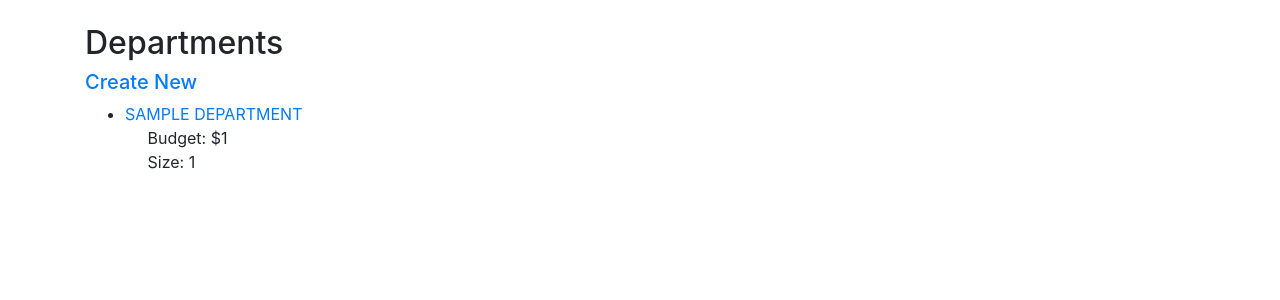
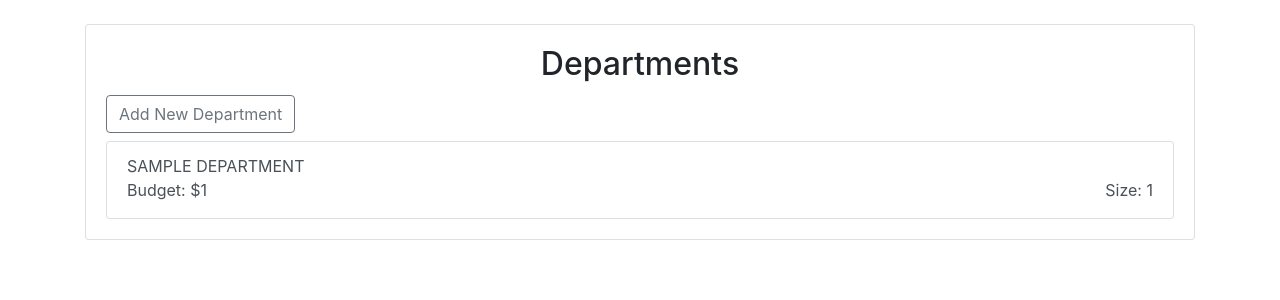
Before and after one commit to raving-remoras/bangazon-workflow, a Django app: page /bangazon/departments/ in a window 1280 px wide. Shown: the part 56-356 px from the top of the page. Run offline with Django 3.2, Linux system fonts and the light colour scheme; tables that the repository leaves empty hold one stand-in row (values such as "Sample post"); some libraries are stand-ins or nearby versions.

Commit message:
styled departments page and form

```diff
--- a/agileHR/templates/agileHR/department.html
+++ b/agileHR/templates/agileHR/department.html
@@ -2,20 +2,31 @@
 {% load humanize %}
 
 {% block content %}
-    <h2>Departments</h2>
-    <h5><a href="{% url 'agileHR:departmentadd' %}">Create New</a></h5>
-    <ul>
+<div class="card mx-auto" style="width: 50 rem;">
+    <div class="card-body">
+        <div class="card-title">
+            <div class="text-center"><h2>Departments</h2></div>
+        </div>
+        <h5><a href="{% url 'agileHR:departmentadd' %}">
+                <button type="button" class="btn btn-outline-secondary">
+                    Add New Department
+                </button>
+            </a>
+        </h5>
+        <div class="list-group">
             {% for dept in departments %}
-            <li>
-                <a href="{% url 'agileHR:department_detail' dept.id %}">{{dept.name|upper}}</a><br />
-                &nbsp;&nbsp;&nbsp;&nbsp;&nbsp;Budget: ${{dept.budget|intcomma}}<br />
+                <a href="{% url 'agileHR:department_detail' dept.id %}" class="list-group-item list-group-item-action">{{dept.name|upper}}<br />
+                    <div class="d-flex w-100 justify-content-between">
+                        <p class="mb-1">Budget: ${{dept.budget|intcomma}}</p><br />
                         {% for dept_ in dept_size %}
                             {% if dept_.id == dept.id %}
-                            &nbsp;&nbsp;&nbsp;&nbsp;&nbsp;Size: {{dept_.count}}
+                                <p class="mb-1">Size: {{dept_.count}}</p>
                             {% endif %}
-
                         {% endfor %}
-            </li>
+                    </div>
+                </a>
             {% endfor %}
-    </ul>
+        </div>
+    </div>
+</div>
 {% endblock content %}
```
Also changed, not shown: agileHR/templates/agileHR/department_form.html (+12 -23 lines). Lines whose indentation alone changed are shown as unchanged.
